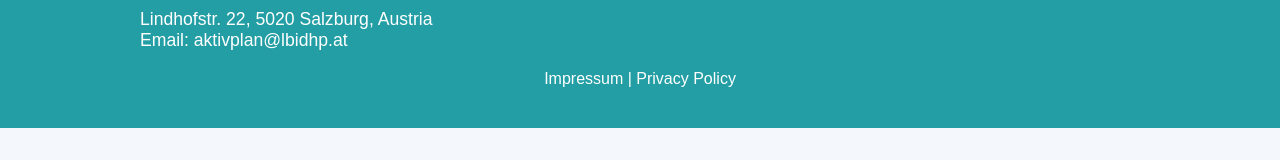
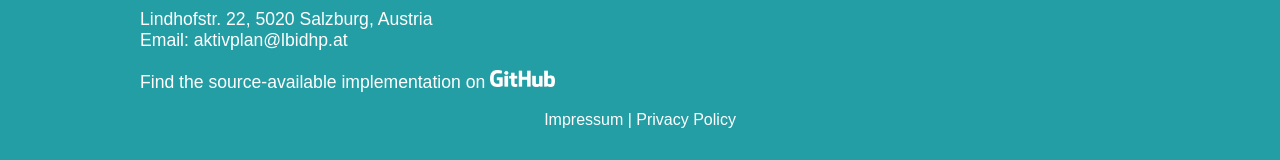
Before and after one commit to aktivplan/aktivplan.github.io, a React (Vite) app: page / in a window 1280 px wide. Shown: the part 8378-8538 px from the top of the page. Before the commit the page ends 8506 px from the top, so only its background shows below. Built offline with nearby package versions, Linux system fonts and the light colour scheme.

Commit message:
add ref to GitHub

```diff
--- a/src/locales/de/translation.js
+++ b/src/locales/de/translation.js
@@ -53,6 +53,7 @@ const de = {
     address: "Lindhofstr. 22, 5020 Salzburg, Österreich",
     phone: "Telefon",
     email: "E-Mail",
+    github: "Finden Sie die quelloffen verfügbare Implementierung auf",
   },
   impressum: impressumMD,
   privacyPolicy: privacyPolicyMD,
--- a/src/locales/en/translation.js
+++ b/src/locales/en/translation.js
@@ -53,6 +53,7 @@ const en = {
     address: "Lindhofstr. 22, 5020 Salzburg, Austria",
     phone: "Phone",
     email: "Email",
+    github: "Find the source-available implementation on",
   },
   impressum: impressumMD,
   privacyPolicy: privacyPolicyMD,
--- a/src/sections/Contact/Contact.css
+++ b/src/sections/Contact/Contact.css
@@ -1,3 +1,9 @@
 .LinkedIn {
     padding-top: 20px;
 }
+
+.githubLogo {
+    padding-left: 5px;
+    width: 70px;
+    height: auto;
+}
--- a/src/sections/Contact/Contact.jsx
+++ b/src/sections/Contact/Contact.jsx
@@ -3,9 +3,8 @@ import { useTranslation } from 'react-i18next';
 import './Contact.css';
 import ReactMarkdown from 'react-markdown';
 
-
 const Contact = () => {
-    const { t, i18n } = useTranslation();
+    const { t } = useTranslation();
 
     return (
         <div className='textBlock'>
@@ -17,6 +16,19 @@ const Contact = () => {
                 <br />
                 {t('contact.email')}: <a href="mailto:aktivplan@lbidhp.at">aktivplan@lbidhp.at</a>
             </p>
+                <p>{t('contact.github')}
+                    <a
+                        href="https://github.com/aktivplan"
+                        target="_blank"
+                        rel="noopener noreferrer"
+                    >
+                        <img
+                            src="/GitHub_Logo_White.png"
+                            alt="GitHub Logo"
+                            className="githubLogo"
+                        />
+                    </a>
+                </p>
         </div>
     );
 };
```
Also changed, not shown: public/GitHub_Logo_White.png (added).
